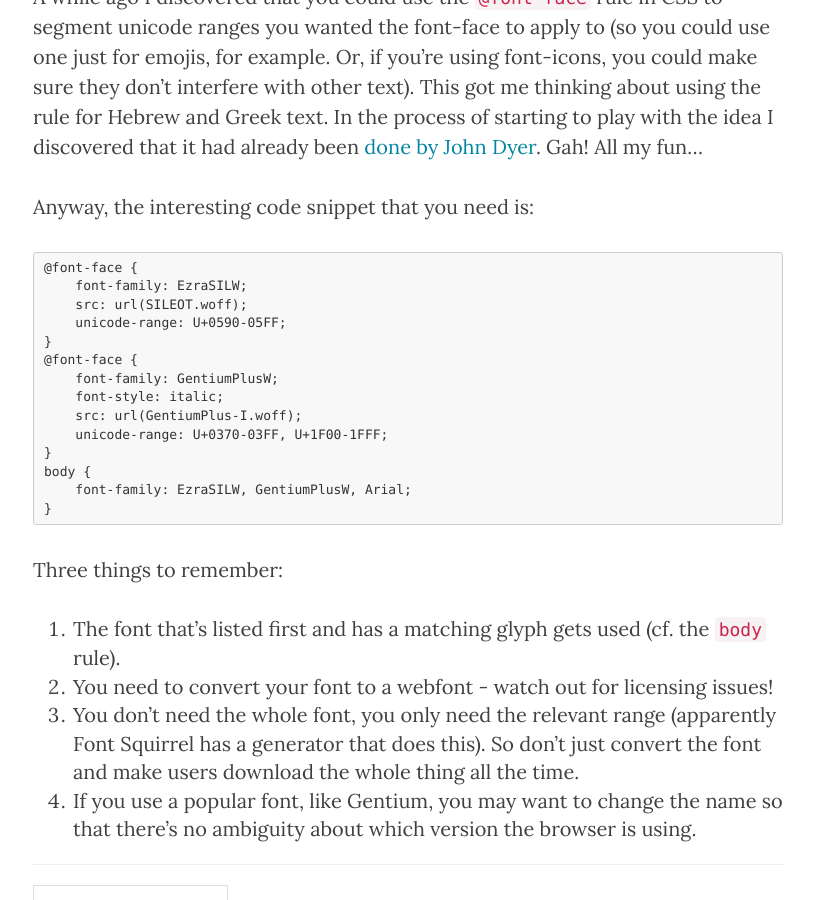
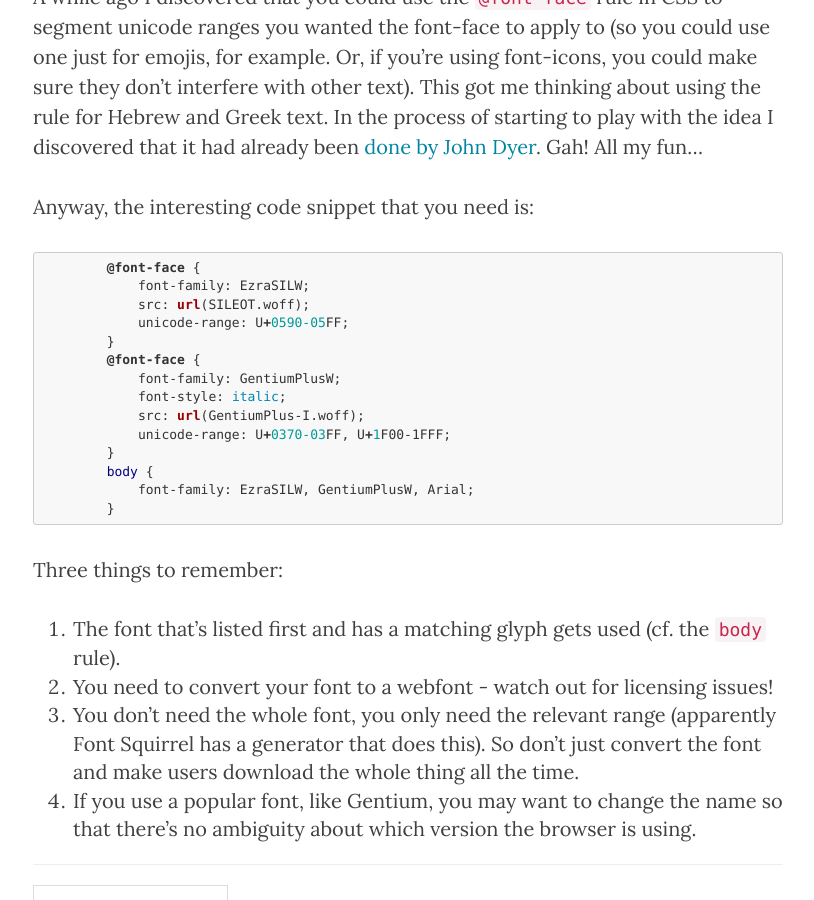
Before and after one commit to jcuenod/bibletech, a Jekyll site: the page built from _posts/2018-04-10-css-unicode-ranges.md, in a window 1280 px wide and 900 px high, scrolled down 727 px. Shown: the whole window, without its empty margins (232-1046 px from the left). Built offline with Jekyll 4.4.1, drawn with Linux system fonts in a browser that asks for light colours; nearby versions of some CDN libraries.

Commit message:
Added code fence with explicit syntax

```diff
--- a/_posts/2018-04-10-css-unicode-ranges.md
+++ b/_posts/2018-04-10-css-unicode-ranges.md
@@ -13,6 +13,7 @@
 
 Anyway, the interesting code snippet that you need is:
 
+~~~ css
 	@font-face {
 	    font-family: EzraSILW;
 	    src: url(SILEOT.woff);
@@ -27,6 +28,7 @@
 	body {
 	    font-family: EzraSILW, GentiumPlusW, Arial;
 	}
+~~~
 
 Three things to remember:
 
```
